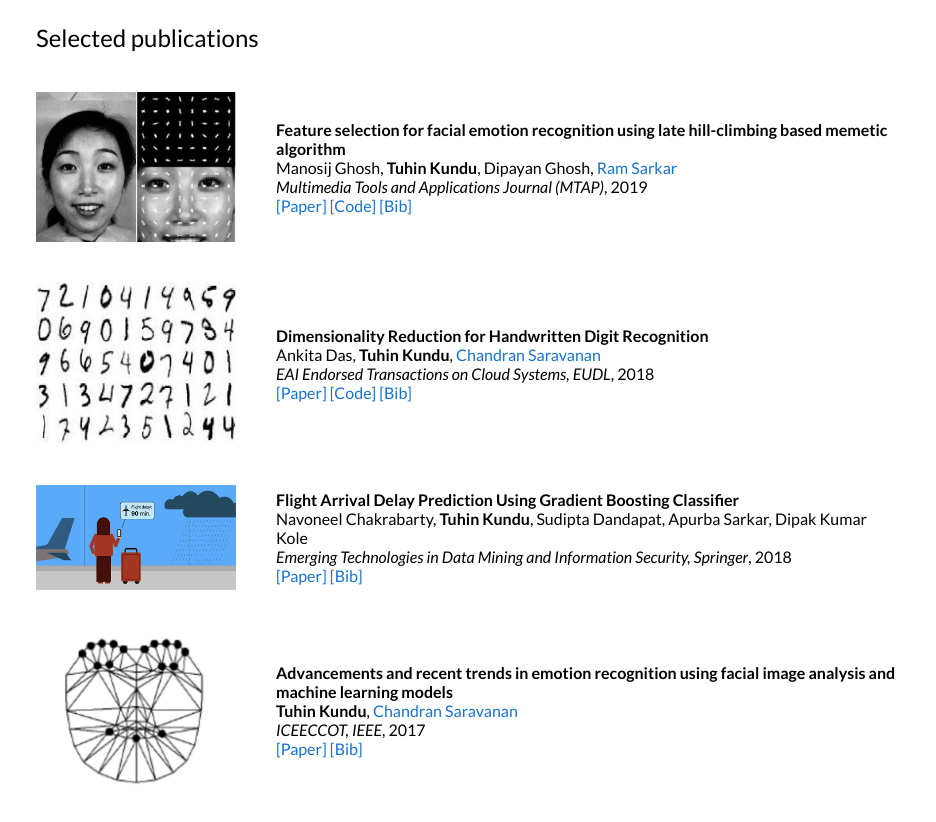
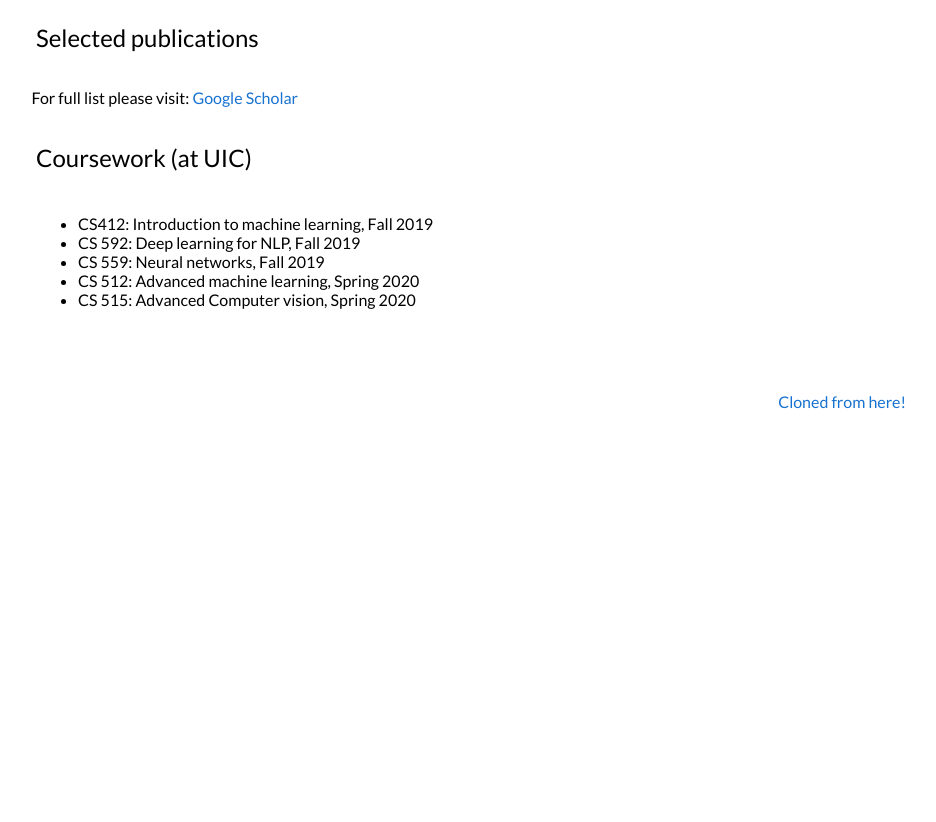
Before and after one commit to TuhinKundu/tuhinkundu.github.io, a plain HTML site: page index.html in a window 1280 px wide. Shown: the part 638-1460 px from the top of the page, without its empty margins (174-1110 px from the left). After the commit the page ends 1067 px from the top, so only its background shows below. Drawn offline with Linux system fonts and the light colour scheme.

Commit message:
checking updates

```diff
--- a/index.html
+++ b/index.html
@@ -170,78 +170,7 @@
         </table>
 
         <table id="papers" width="100%" align="center" border="0" cellspacing="0" cellpadding="20">
-        <tr>
-          <td width="25%" valign="top">
-            <img id="paper_img" src='images/jaffe.png'>
-          </td>
 
-          <td width="75%" valign="center">
-            <papertitle>Feature selection for facial emotion recognition using late hill-climbing based memetic algorithm</papertitle>
-            <br>
-            Manosij Ghosh,
-            <strong>Tuhin Kundu</strong>, Dipayan Ghosh, <a href="http://www.jaduniv.edu.in/profile.php?uid=686">Ram Sarkar</a>
-            <br>
-            <em><i>Multimedia Tools and Applications Journal </i>(MTAP)</em>, 2019
-            <br>
-            <a href="https://link.springer.com/article/10.1007/s11042-019-07811-x">[Paper]</a>
-            <a href="https://github.com/ManosijGhosh/Late-Hill-Climbing-based-Memetic-Algorithm-LHCMA">[Code]</a>
-            <a href="files/fer_bib.txt">[Bib]</a>
-          </td>
-        </tr>
-
-
-        <tr>
-          <td width="25%" valign="top">
-            <img id="paper_img" src='images/digit.jpeg' height="65%">
-          </td>
-
-          <td width="75%" valign="center">
-            <papertitle>Dimensionality Reduction for Handwritten Digit Recognition</papertitle>
-            <br>
-            Ankita Das,
-            <strong>Tuhin Kundu</strong>, <a href="https://sites.google.com/view/drcs">Chandran Saravanan</a>
-            <br>
-            <em><i>EAI Endorsed Transactions on Cloud Systems</i>, EUDL</em>, 2018
-            <br>
-            <a href="https://eudl.eu/doi/10.4108/eai.12-2-2019.156590">[Paper]</a>
-            <a href="https://github.com/TuhinKundu/handwritten_digit">[Code]</a>
-            <a href="files/digit_bib.txt">[Bib]</a>
-          </td>
-        </tr>
-
-        <tr>
-          <td width="25%" valign="top">
-            <img id="paper_img" src='images/flightdelay.jpg' height="35%">
-          </td>
-
-          <td width="75%" valign="center">
-            <papertitle>Flight Arrival Delay Prediction Using Gradient Boosting Classifier</papertitle>
-            <br>
-            Navoneel Chakrabarty, <strong>Tuhin Kundu</strong>, Sudipta Dandapat, Apurba Sarkar, Dipak Kumar Kole
-            <br>
-            <em><i>Emerging Technologies in Data Mining and Information Security</i>, Springer</em>, 2018
-            <br>
-            <a href="https://link.springer.com/chapter/10.1007/978-981-13-1498-8_57">[Paper]</a>
-            <a href="files/flight_bib.txt">[Bib]</a>
-          </td>
-        </tr>
-
-        <tr>
-          <td width="25%" valign="top">
-            <img id="paper_img" src='images/review.png' height="45%">
-          </td>
-
-          <td width="75%" valign="center">
-            <papertitle>Advancements and recent trends in emotion recognition using facial image analysis and machine learning models</papertitle>
-            <br>
-              <strong>Tuhin Kundu</strong>, <a href="https://sites.google.com/view/drcs">Chandran Saravanan</a>
-            <br>
-            <em><i>ICEECCOT</i>, IEEE</em>, 2017
-            <br>
-            <a href="https://ieeexplore.ieee.org/abstract/document/8284512">[Paper]</a>
-            <a href="files/review_bib.txt">[Bib]</a>
-          </td>
-        </tr>
 
       </table>
 
```
